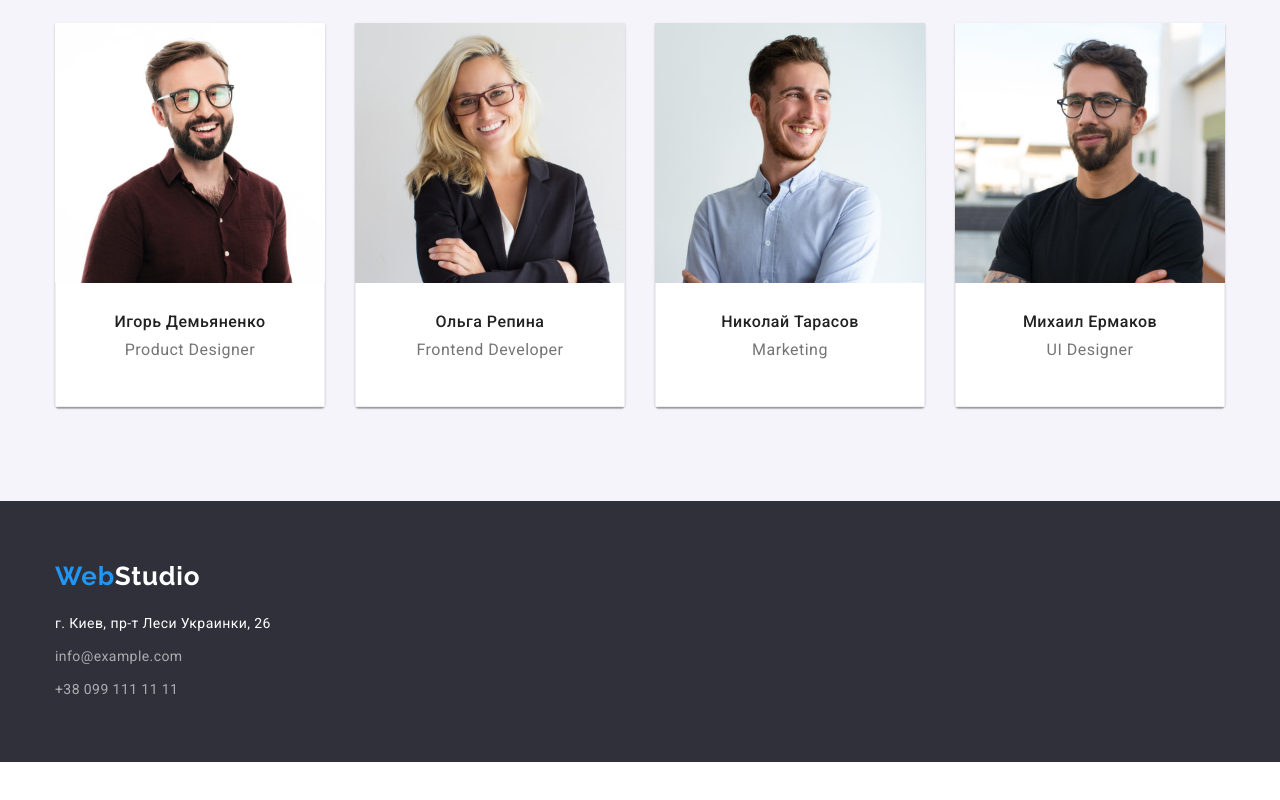
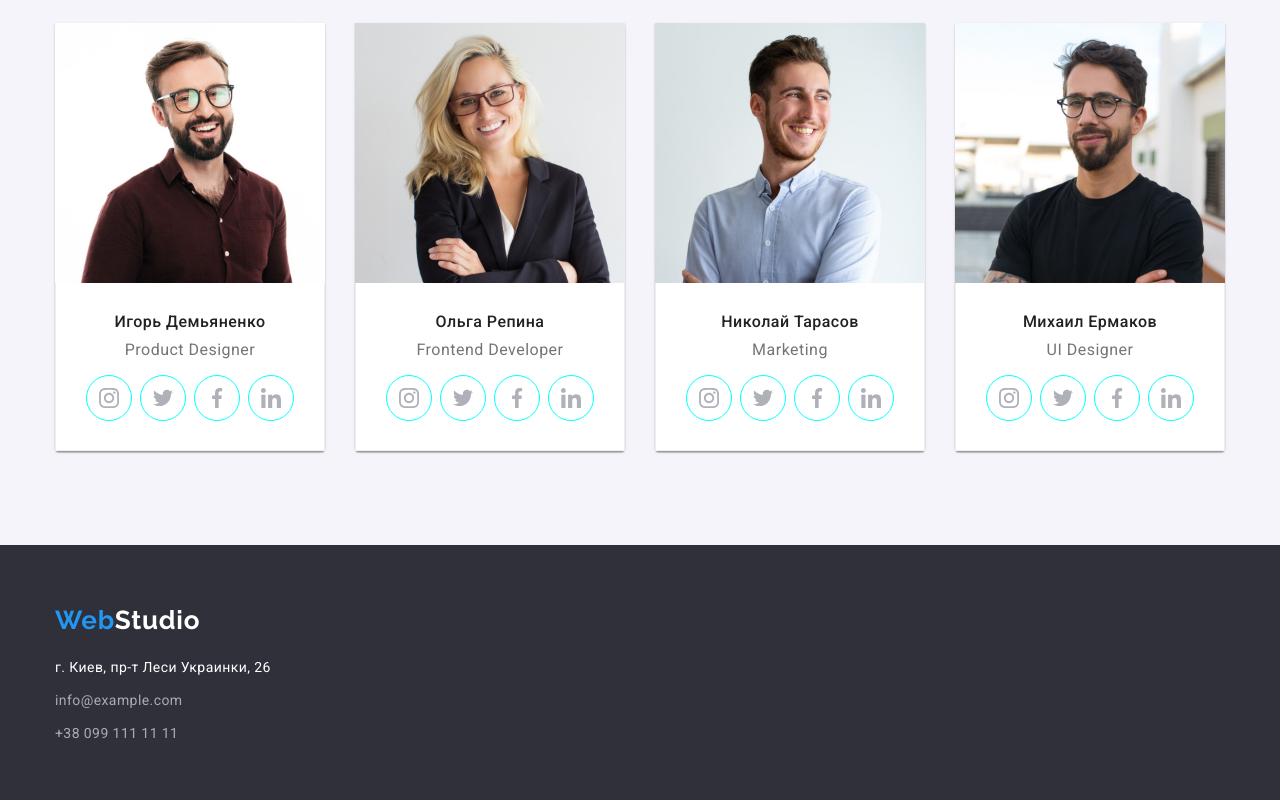
Before and after one commit to bjula/goit-markup-hw-04, a plain HTML site: page index.html in a window 1280 px wide. Shown: the part 1770-2570 px from the top of the page. Before the commit the page ends 2532 px from the top, so only its background shows below. Drawn offline with nearby package versions, Linux system fonts and the light colour scheme.

Commit message:
вставляет иконки соц. сетей в список команда

```diff
--- a/css/styles.css
+++ b/css/styles.css
@@ -350,11 +350,11 @@ h1, h2, h3, h4, p, a, ul, li{
 .social-list{
     display: flex;
     align-items: center;
+    justify-content: center;
 }
 
 .social-item{
     display: flex;
-
 }
 
 .social-item:not(:last-child){
--- a/index.html
+++ b/index.html
@@ -135,7 +135,7 @@
                         <div class="team-card">
                             <h3 class="team-title">Игорь Демьяненко</h3>
                             <p class="team-text">Product Designer</p>
-                            <!-- <ui class="social-list list">
+                            <ul class="social-list list">
                                 <li class="social-item">
                                     <a href="" class="social-link link">
                                         <svg class="social-icon">
@@ -164,7 +164,7 @@
                                         </svg>
                                     </a>
                                 </li>
-                            </ui> -->
+                            </ul>
                         </div>
                     </li>
                     <li class="item">
@@ -172,6 +172,36 @@
                         <div class="team-card">
                             <h3 class="team-title">Ольга Репина</h3>
                             <p class="team-text">Frontend Developer</p>
+                            <ul class="social-list list">
+                                <li class="social-item">
+                                    <a href="" class="social-link link">
+                                        <svg class="social-icon">
+                                            <use href="./images/icons.svg#icon-instagram"></use>
+                                        </svg>
+                                    </a>
+                                </li>
+                                <li class="social-item">
+                                    <a href="" class="social-link link">
+                                        <svg class="social-icon">
+                                            <use href="./images/icons.svg#icon-twitter"></use>
+                                        </svg>
+                                    </a>
+                                </li>
+                                <li class="social-item">
+                                    <a href="" class="social-link link">
+                                        <svg class="social-icon">
+                                            <use href="./images/icons.svg#icon-facebook"></use>
+                                        </svg>
+                                    </a>
+                                </li>
+                                <li class="social-item">
+                                    <a href="" class="social-link link">
+                                        <svg class="social-icon">
+                                            <use href="./images/icons.svg#icon-linkedin"></use>
+                                        </svg>
+                                    </a>
+                                </li>
+                            </ul>
                         </div>
                     </li>
                     <li class="item">
@@ -179,6 +209,36 @@
                     <div class="team-card">
                         <h3 class="team-title">Николай Тарасов</h3>
                         <p class="team-text">Marketing</p>
+                        <ul class="social-list list">
+                            <li class="social-item">
+                                <a href="" class="social-link link">
+                                    <svg class="social-icon">
+                                        <use href="./images/icons.svg#icon-instagram"></use>
+                                    </svg>
+                                </a>
+                            </li>
+                            <li class="social-item">
+                                <a href="" class="social-link link">
+                                    <svg class="social-icon">
+                                        <use href="./images/icons.svg#icon-twitter"></use>
+                                    </svg>
+                                </a>
+                            </li>
+                            <li class="social-item">
+                                <a href="" class="social-link link">
+                                    <svg class="social-icon">
+                                        <use href="./images/icons.svg#icon-facebook"></use>
+                                    </svg>
+                                </a>
+                            </li>
+                            <li class="social-item">
+                                <a href="" class="social-link link">
+                                    <svg class="social-icon">
+                                        <use href="./images/icons.svg#icon-linkedin"></use>
+                                    </svg>
+                                </a>
+                            </li>
+                        </ul>
                     </div>
                     </li>
                     <li class="item">
@@ -186,6 +246,36 @@
                     <div class="team-card">
                         <h3 class="team-title">Михаил Ермаков</h3>
                         <p class="team-text">UI Designer</p>
+                        <ul class="social-list list">
+                            <li class="social-item">
+                                <a href="" class="social-link link">
+                                    <svg class="social-icon">
+                                        <use href="./images/icons.svg#icon-instagram"></use>
+                                    </svg>
+                                </a>
+                            </li>
+                            <li class="social-item">
+                                <a href="" class="social-link link">
+                                    <svg class="social-icon">
+                                        <use href="./images/icons.svg#icon-twitter"></use>
+                                    </svg>
+                                </a>
+                            </li>
+                            <li class="social-item">
+                                <a href="" class="social-link link">
+                                    <svg class="social-icon">
+                                        <use href="./images/icons.svg#icon-facebook"></use>
+                                    </svg>
+                                </a>
+                            </li>
+                            <li class="social-item">
+                                <a href="" class="social-link link">
+                                    <svg class="social-icon">
+                                        <use href="./images/icons.svg#icon-linkedin"></use>
+                                    </svg>
+                                </a>
+                            </li>
+                        </ul>
                     </div>
                     </li>
                 </ul>
```
Also changed, not shown: portfolio.html (+1 -2 lines).
